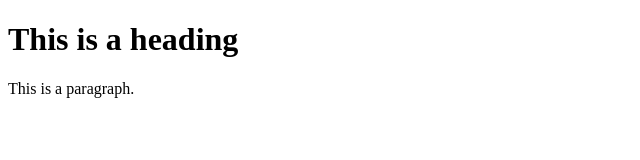
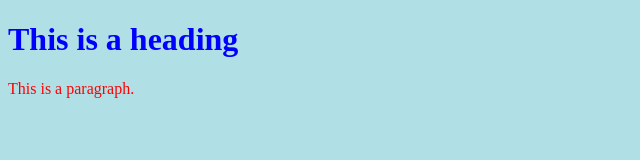
Before and after one commit to Katrinabittner/UPS_Project, a plain HTML site: page index.html in a window 1280 px wide. Shown: the whole page, without its empty margins (0-640 px from the left). Drawn offline with Linux system fonts and the light colour scheme.

Commit message:
Update index.html

```diff
--- a/index.html
+++ b/index.html
@@ -1,7 +1,7 @@
 <!DOCTYPE html>
 <html>
 <head>
-  <link rel="stylesheet" href="/#style.css">
+  <link rel="stylesheet" href="/style.css">
 </head>
 
 <body>
```
